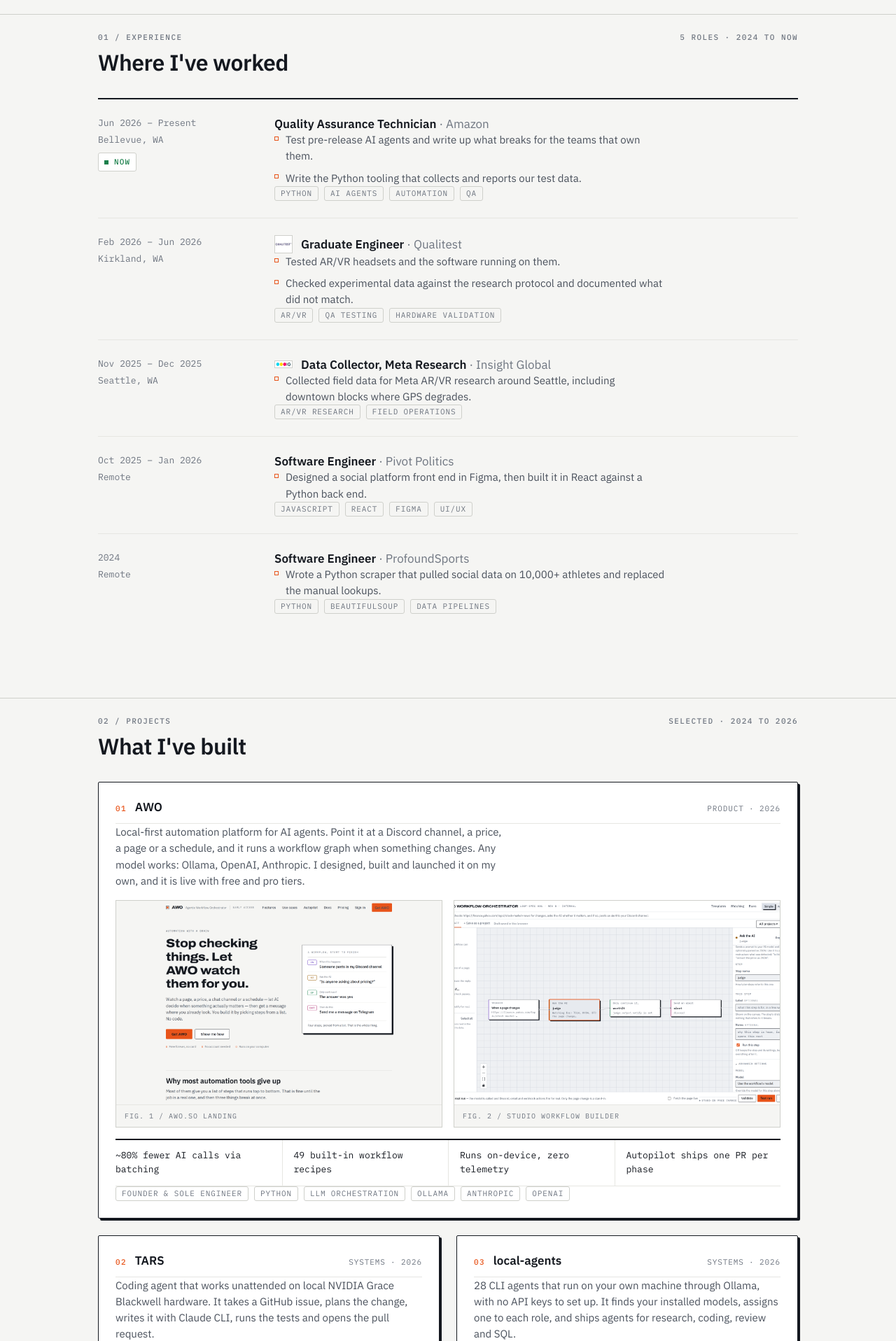
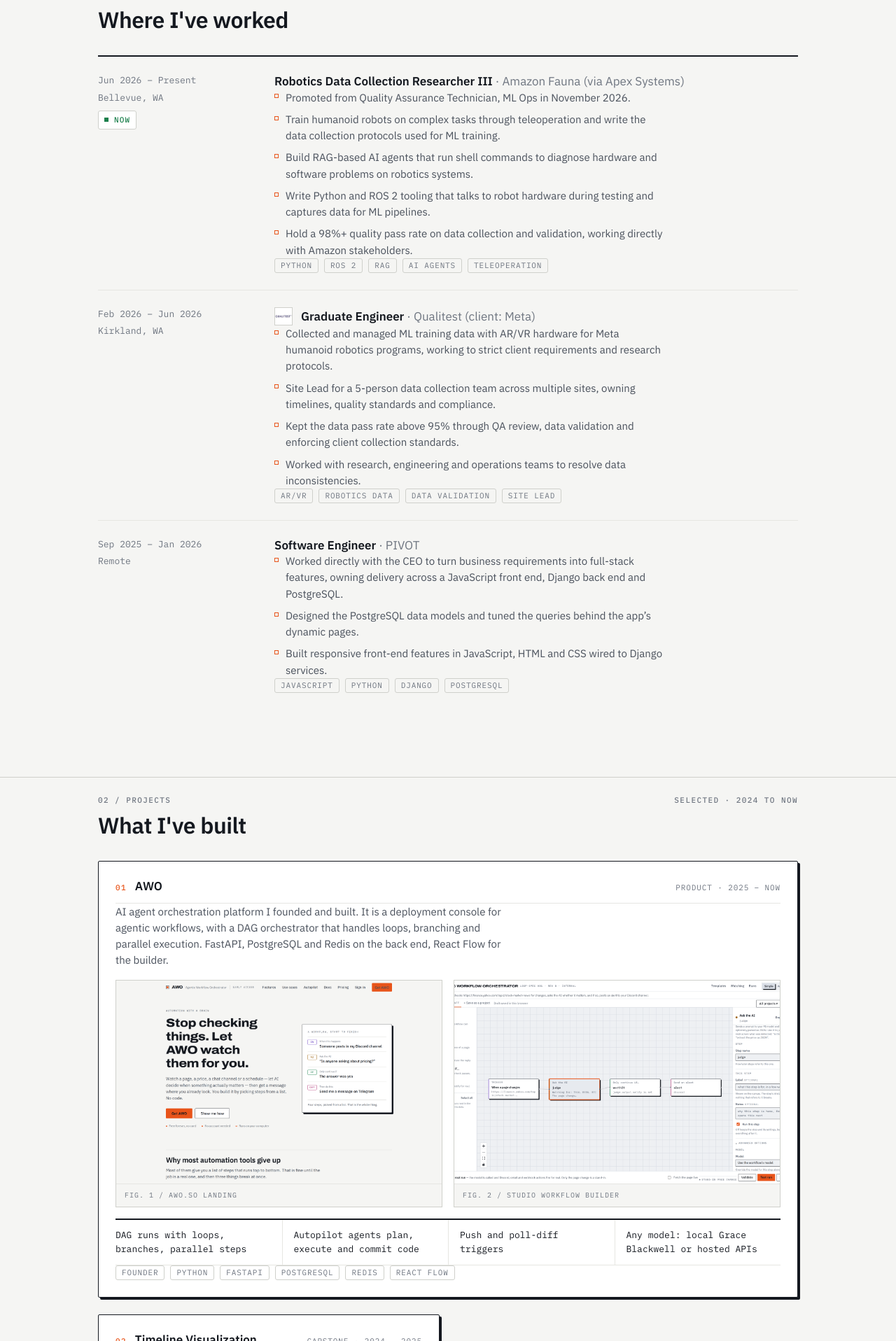
Before and after one commit to dsneed123/dsneedy, a Next.js app: page / in a window 1280 px wide. Shown: the part 884-2800 px from the top of the page at 70% size. Built offline with nearby package versions, Linux system fonts and the light colour scheme.

Commit message:
update resume and job title

```diff
--- a/src/app/globals.css
+++ b/src/app/globals.css
@@ -420,6 +420,12 @@ body {
   border-top: 1px solid var(--line);
 }
 
+.hero + .section {
+  margin-top: 0;
+  border-top: 0;
+  padding-top: var(--s6);
+}
+
 .section-head {
   display: flex;
   flex-wrap: wrap;
@@ -780,7 +786,7 @@ a.panel:hover {
 /* ── Columns of points (stack) ─────────────────────────────────────── */
 .columns {
   display: grid;
-  grid-template-columns: repeat(3, minmax(0, 1fr));
+  grid-template-columns: repeat(4, minmax(0, 1fr));
   gap: var(--s6);
 }
 
--- a/src/app/layout.tsx
+++ b/src/app/layout.tsx
@@ -27,15 +27,15 @@ const plexMono = localFont({
 });
 
 const SITE = "https://dsneedy.com";
-const TITLE = "Davis Sneed | AI and Software Engineer in Seattle";
+const TITLE = "Davis Sneed | Robotics Researcher and AI Engineer in Seattle";
 const DESCRIPTION =
-  "I'm Davis Sneed, an AI and software engineer in Seattle. I build LLM agents and full-stack products in Python, TypeScript and React. Open to engineering roles.";
+  "I'm Davis Sneed, a Robotics Data Collection Researcher III at Amazon Fauna in Seattle. I build RAG-based robotics debugging agents, Python and ROS 2 tooling, and AWO, an AI agent orchestration platform.";
 
 export const metadata: Metadata = {
   metadataBase: new URL(SITE),
   title: {
     default: TITLE,
-    template: "%s | Davis Sneed, Software Engineer",
+    template: "%s | Davis Sneed",
   },
   description: DESCRIPTION,
   applicationName: "Davis Sneed — Portfolio",
@@ -46,14 +46,17 @@ export const metadata: Metadata = {
     "Davis Sneed",
     "software engineer",
     "Seattle software engineer",
+    "robotics researcher",
+    "Amazon Fauna",
+    "ROS 2",
+    "humanoid robotics",
+    "RAG agents",
     "agentic AI engineer",
     "AI engineer",
     "full-stack developer",
     "Python developer",
-    "TypeScript developer",
     "React developer",
     "Next.js developer",
-    "Rust developer",
     "Django developer",
     "LLM orchestration",
     "automation engineer",
@@ -72,7 +75,7 @@ export const metadata: Metadata = {
   openGraph: {
     type: "profile",
     url: SITE,
-    siteName: "Davis Sneed — Software Engineer",
+    siteName: "Davis Sneed",
     title: TITLE,
     description: DESCRIPTION,
     locale: "en_US",
@@ -84,7 +87,7 @@ export const metadata: Metadata = {
         url: "/media/og-card.png",
         width: 1200,
         height: 630,
-        alt: "Davis Sneed — software engineer in Seattle building agentic AI and full-stack products.",
+        alt: "Davis Sneed — robotics researcher and AI engineer in Seattle.",
       },
     ],
   },
@@ -120,9 +123,9 @@ const personSchema = {
   familyName: "Sneed",
   url: SITE,
   image: `${SITE}/media/headshot.png`,
-  jobTitle: "Software Engineer",
+  jobTitle: "Robotics Data Collection Researcher III",
   description:
-    "AI and software engineer in Seattle. Builds LLM agents, agentic workflow orchestration and full-stack web products in Python, TypeScript and React. Founder of AWO.",
+    "Robotics Data Collection Researcher III at Amazon Fauna in Seattle. Trains humanoid robots through teleoperation and builds RAG-based debugging agents and Python/ROS 2 tooling. Founder of AWO.",
   email: "mailto:dlsneed1298@gmail.com",
   address: {
     "@type": "PostalAddress",
@@ -137,24 +140,25 @@ const personSchema = {
   },
   worksFor: {
     "@type": "Organization",
-    name: "Amazon",
-    sameAs: "https://www.amazon.com/",
+    name: "Amazon Fauna",
   },
   knowsAbout: [
+    "Robotics",
+    "ROS 2",
+    "Humanoid robot teleoperation",
+    "Retrieval-augmented generation",
+    "ML data pipelines",
     "Agentic AI",
     "Large language model orchestration",
     "Full-stack web development",
     "Python",
-    "TypeScript",
     "React",
     "Next.js",
     "Django",
     "Rust",
-    "Go",
     "C++",
     "PostgreSQL",
-    "Docker",
-    "Quality assurance automation",
+    "FastAPI",
   ],
   sameAs: [
     "https://github.com/dsneed123",
@@ -164,14 +168,14 @@ const personSchema = {
   ],
   seeks: {
     "@type": "Demand",
-    name: "Full-time software engineering roles",
+    name: "Engineering roles in AI agents and robotics",
   },
 };
 
 const siteSchema = {
   "@context": "https://schema.org",
   "@type": "WebSite",
-  name: "Davis Sneed — Software Engineer",
+  name: "Davis Sneed",
   url: SITE,
   inLanguage: "en-US",
   author: { "@type": "Person", name: "Davis Sneed" },
--- a/src/app/page.tsx
+++ b/src/app/page.tsx
@@ -18,18 +18,18 @@ type Project = {
 const projects: Project[] = [
   {
     title: 'AWO',
-    role: 'Founder & Sole Engineer',
-    year: '2026',
+    role: 'Founder',
+    year: '2025 – now',
     type: 'Product',
     featured: true,
-    description: 'Local-first automation platform for AI agents. Point it at a Discord channel, a price, a page or a schedule, and it runs a workflow graph when something changes. Any model works: Ollama, OpenAI, Anthropic. I designed, built and launched it on my own, and it is live with free and pro tiers.',
+    description: 'AI agent orchestration platform I founded and built. It is a deployment console for agentic workflows, with a DAG orchestrator that handles loops, branching and parallel execution. FastAPI, PostgreSQL and Redis on the back end, React Flow for the builder.',
     highlights: [
-      '~80% fewer AI calls via batching',
-      '49 built-in workflow recipes',
-      'Runs on-device, zero telemetry',
-      'Autopilot ships one PR per phase'
+      'DAG runs with loops, branches, parallel steps',
+      'Autopilot agents plan, execute and commit code',
+      'Push and poll-diff triggers',
+      'Any model: local Grace Blackwell or hosted APIs'
     ],
-    technologies: ['Python', 'LLM Orchestration', 'Ollama', 'Anthropic', 'OpenAI'],
+    technologies: ['Python', 'FastAPI', 'PostgreSQL', 'Redis', 'React Flow'],
     link: 'https://awo.so',
     images: [
       {
@@ -45,53 +45,25 @@ const projects: Project[] = [
     ]
   },
   {
-    title: 'TARS',
-    role: 'Creator',
-    year: '2026',
-    type: 'Systems',
-    description: 'Coding agent that works unattended on local NVIDIA Grace Blackwell hardware. It takes a GitHub issue, plans the change, writes it with Claude CLI, runs the tests and opens the pull request.',
-    technologies: ['Python', 'Claude API', 'GitHub API', 'Bash'],
-    link: 'https://tarsai.dev'
-  },
-  {
-    title: 'local-agents',
-    role: 'Creator',
-    year: '2026',
-    type: 'Systems',
-    description: '28 CLI agents that run on your own machine through Ollama, with no API keys to set up. It finds your installed models, assigns one to each role, and ships agents for research, coding, review and SQL.',
-    technologies: ['Python', 'Ollama', 'CLI', 'Local LLMs'],
-    link: 'https://github.com/dsneed123/local-agents'
-  },
-  {
-    title: 'Lighter',
-    role: 'Creator',
-    year: '2026',
-    type: 'Systems',
-    description: 'Agent suite tuned for cheap inference: shorter prompts, less context, and the smallest model that still gets the task right. Benchmarked against bigger models to measure what the tokens and the latency actually cost.',
-    technologies: ['Python', 'LLM Benchmarking', 'Prompt Engineering'],
-    link: 'https://github.com/dsneed123/Lighter'
-  },
-  {
-    title: 'HygGeo',
-    role: 'Co-Founder & Lead Developer',
-    year: '2025',
-    type: 'Professional',
-    description: 'Travel platform for eco-friendly stays, co-founded and built end to end. Django on the back end, a custom front end, geolocation search and reviews from the people who stayed there.',
-    technologies: ['Python', 'Django', 'PostgreSQL', 'JavaScript'],
-    link: 'https://HygGeo.com'
+    title: 'Timeline Visualization',
+    role: 'Scrum Master & Full-Stack Developer',
+    year: '2024 – 2025',
+    type: 'Capstone',
+    description: 'Year-long senior design project for R7D LLC, a SpaceX vendor. As Scrum Master I ran Agile sprints for a team of four engineers, and I built full-stack features: a drag-and-drop UI, dynamic visualizations and the SQL data models. Won Best Senior Design CS Project in 2025.',
+    technologies: ['React', 'Next.js', 'Python', 'PostgreSQL']
   }
 ];
 
 type Brief = { title: string; note: string; meta: string; link?: string };
 
 const alsoBuilt: Brief[] = [
+  { title: 'local-agents', note: '28+ open-source AI agents that run locally on Ollama', meta: 'Python · 2026', link: 'https://github.com/dsneed123/local-agents' },
+  { title: 'TARS', note: 'Coding agent that turns GitHub issues into tested pull requests', meta: 'Python · 2026', link: 'https://tarsai.dev' },
+  { title: 'Lighter', note: 'Agent suite tuned for the smallest model that gets the job done', meta: 'Python · 2026', link: 'https://github.com/dsneed123/Lighter' },
+  { title: 'HygGeo', note: 'Travel platform for eco-friendly stays, co-founded', meta: 'Django · 2025', link: 'https://HygGeo.com' },
   { title: 'Centrebyte', note: 'Crypto marketplace with wallet and instant payments', meta: 'Django · 2025', link: 'http://centrebyte.com' },
-  { title: 'TARS-Lite', note: 'Offline variant of TARS on Ollama, zero API cost', meta: 'Python · 2026' },
-  { title: 'Hive', note: 'Outreach automation assistant with a React dashboard', meta: 'Python · 2026' },
-  { title: 'Core Roulette', note: 'Fitness app with workout randomization and tracking', meta: 'Next.js · 2024', link: 'http://www.core-roulette.com/' },
   { title: 'Physics Engine', note: '2D collision and particle simulation in Rust', meta: 'Rust · 2024', link: 'https://github.com/dsneed123/Bouncing_balls_rust' },
-  { title: 'Shamir Secret Sharing', note: 'Threshold key splitting over finite fields', meta: 'Python · 2024', link: 'https://github.com/dsneed123/shamir_secret_sharing' },
-  { title: 'Solar System Sim', note: 'Orbital mechanics simulation in Rust', meta: 'Rust · 2024', link: 'https://github.com/dsneed123/solar-system-rust' }
+  { title: 'Shamir Secret Sharing', note: 'Threshold key splitting over finite fields', meta: 'Python · 2024', link: 'https://github.com/dsneed123/shamir_secret_sharing' }
 ];
 
 type Experience = {
@@ -107,66 +79,53 @@ type Experience = {
 
 const experience: Experience[] = [
   {
-    title: 'Quality Assurance Technician',
-    company: 'Amazon',
+    title: 'Robotics Data Collection Researcher III',
+    company: 'Amazon Fauna (via Apex Systems)',
     period: 'Jun 2026 – Present',
     location: 'Bellevue, WA',
     current: true,
     bullets: [
-      'Test pre-release AI agents and write up what breaks for the teams that own them.',
-      'Write the Python tooling that collects and reports our test data.'
+      'Promoted from Quality Assurance Technician, ML Ops in November 2026.',
+      'Train humanoid robots on complex tasks through teleoperation and write the data collection protocols used for ML training.',
+      'Build RAG-based AI agents that run shell commands to diagnose hardware and software problems on robotics systems.',
+      'Write Python and ROS 2 tooling that talks to robot hardware during testing and captures data for ML pipelines.',
+      'Hold a 98%+ quality pass rate on data collection and validation, working directly with Amazon stakeholders.'
     ],
-    technologies: ['Python', 'AI Agents', 'Automation', 'QA']
+    technologies: ['Python', 'ROS 2', 'RAG', 'AI Agents', 'Teleoperation']
   },
   {
     title: 'Graduate Engineer',
-    company: 'Qualitest',
+    company: 'Qualitest (client: Meta)',
     period: 'Feb 2026 – Jun 2026',
     location: 'Kirkland, WA',
     bullets: [
-      'Tested AR/VR headsets and the software running on them.',
-      'Checked experimental data against the research protocol and documented what did not match.'
+      'Collected and managed ML training data with AR/VR hardware for Meta humanoid robotics programs, working to strict client requirements and research protocols.',
+      'Site Lead for a 5-person data collection team across multiple sites, owning timelines, quality standards and compliance.',
+      'Kept the data pass rate above 95% through QA review, data validation and enforcing client collection standards.',
+      'Worked with research, engineering and operations teams to resolve data inconsistencies.'
     ],
-    technologies: ['AR/VR', 'QA Testing', 'Hardware Validation'],
+    technologies: ['AR/VR', 'Robotics Data', 'Data Validation', 'Site Lead'],
     logo: '/media/qualitest-logo.jpg'
   },
   {
-    title: 'Data Collector, Meta Research',
-    company: 'Insight Global',
-    period: 'Nov 2025 – Dec 2025',
-    location: 'Seattle, WA',
-    bullets: [
-      'Collected field data for Meta AR/VR research around Seattle, including downtown blocks where GPS degrades.'
-    ],
-    technologies: ['AR/VR Research', 'Field Operations'],
-    logo: '/media/insightglobal-logo.png'
-  },
-  {
     title: 'Software Engineer',
-    company: 'Pivot Politics',
-    period: 'Oct 2025 – Jan 2026',
+    company: 'PIVOT',
+    period: 'Sep 2025 – Jan 2026',
     location: 'Remote',
     bullets: [
-      'Designed a social platform front end in Figma, then built it in React against a Python back end.'
+      'Worked directly with the CEO to turn business requirements into full-stack features, owning delivery across a JavaScript front end, Django back end and PostgreSQL.',
+      'Designed the PostgreSQL data models and tuned the queries behind the app’s dynamic pages.',
+      'Built responsive front-end features in JavaScript, HTML and CSS wired to Django services.'
     ],
-    technologies: ['JavaScript', 'React', 'Figma', 'UI/UX']
-  },
-  {
-    title: 'Software Engineer',
-    company: 'ProfoundSports',
-    period: '2024',
-    location: 'Remote',
-    bullets: [
-      'Wrote a Python scraper that pulled social data on 10,000+ athletes and replaced the manual lookups.'
-    ],
-    technologies: ['Python', 'BeautifulSoup', 'Data Pipelines']
+    technologies: ['JavaScript', 'Python', 'Django', 'PostgreSQL']
   }
 ];
 
 const skills = [
-  { group: 'Primary', items: ['Python', 'TypeScript', 'React', 'Next.js', 'Django'] },
-  { group: 'Systems', items: ['Rust', 'C++', 'Go', 'Bash', 'SQL'] },
-  { group: 'Tools', items: ['Claude API', 'Ollama', 'PostgreSQL', 'Docker', 'GitHub Actions'] }
+  { group: 'AI & LLM', items: ['AI agents & orchestration', 'RAG & tool calling', 'Claude & OpenAI APIs', 'Ollama, local models', 'DAG workflows'] },
+  { group: 'Languages', items: ['Python', 'JavaScript', 'SQL', 'Rust', 'C++'] },
+  { group: 'Frameworks', items: ['React', 'Next.js', 'Django', 'FastAPI', 'ROS 2'] },
+  { group: 'Data & cloud', items: ['PostgreSQL', 'Redis', 'ML data pipelines', 'AWS', 'Git & pytest'] }
 ];
 
 const nav = [
@@ -177,7 +136,7 @@ const nav = [
   { id: 'contact', label: 'Contact' }
 ];
 
-const RESUME = 'https://drive.google.com/file/d/105ynAzOU3AioXaAJMbz7xe-ANgBUMcRC/view?usp=sharing';
+const RESUME = 'https://drive.google.com/file/d/1WV_ELuE6890F6jHvQhinrQz3Q0uGFg5F/view?usp=sharing';
 const EMAIL = 'dlsneed1298@gmail.com';
 
 export default function Home() {
@@ -241,7 +200,7 @@ export default function Home() {
           <div className="wrap" style={{ position: 'relative' }}>
             <p className="doc-control">
               <span>Davis Sneed</span> <i aria-hidden>·</i>
-              <span>Software Engineer</span> <i aria-hidden>·</i>
+              <span>Robotics Data Collection Researcher III</span> <i aria-hidden>·</i>
               <span>Seattle, WA</span> <i aria-hidden>·</i>
               <span>Rev 2026.11</span> <i aria-hidden>·</i>
               <span>Sheet 1 of 1</span>
@@ -250,17 +209,18 @@ export default function Home() {
             <div className="hero-grid">
               <div>
                 <p className="eyebrow" style={{ marginBottom: 'var(--s4)' }}>
-                  LLM agents · Full-stack products
+                  Robotics · AI agents · Python
                 </p>
                 <h1 id="hero-title">
-                  Davis Sneed, AI and software engineer in Seattle.
+                  Davis Sneed, robotics researcher and AI engineer in Seattle.
                 </h1>
                 <p className="lede" style={{ marginTop: 'var(--s5)' }}>
-                  I build LLM agents and the full-stack products they run inside.{' '}
-                  <a href="https://awo.so" target="_blank" rel="noopener noreferrer">AWO</a>, my
-                  workflow orchestrator, is live. TARS runs on local Grace Blackwell hardware and
-                  opens its own pull requests. Day to day that means Python, TypeScript, React and
-                  Postgres, with the Claude and OpenAI APIs underneath.
+                  At Amazon Fauna I train humanoid robots through teleoperation and build RAG-based
+                  agents for on-site robotics debugging. Before that I worked on Meta&apos;s humanoid
+                  robotics program and shipped full-stack features alongside a startup CEO. I also
+                  founded{' '}
+                  <a href="https://awo.so" target="_blank" rel="noopener noreferrer">AWO</a>, where
+                  agents plan, execute and commit multi-step software tasks on local or cloud models.
                 </p>
 
                 <div className="hero-actions">
@@ -287,7 +247,7 @@ export default function Home() {
               <figure className="portrait">
                 <Image
                   src="/media/headshot.png"
-                  alt="Portrait of Davis Sneed, software engineer based in Seattle, Washington."
+                  alt="Portrait of Davis Sneed, robotics researcher and AI engineer based in Seattle, Washington."
                   width={520}
                   height={520}
                   priority
@@ -303,11 +263,11 @@ export default function Home() {
               </div>
               <div>
                 <dt>Education</dt>
-                <dd>Gonzaga University, BS Computer Science &apos;25</dd>
+                <dd>Gonzaga University, BA Computer Science &apos;25</dd>
               </div>
               <div>
                 <dt>Currently</dt>
-                <dd>QA Technician, Amazon</dd>
+                <dd>Robotics Data Collection Researcher III, Amazon Fauna</dd>
               </div>
               <div>
                 <dt>Latest ship</dt>
@@ -326,7 +286,7 @@ export default function Home() {
                 <span className="eyebrow">01 / Experience</span>
                 <h2 id="work-title">Where I&apos;ve worked</h2>
               </div>
-              <span className="eyebrow">5 roles · 2024 to now</span>
+              <span className="eyebrow">3 roles · 2025 to now</span>
             </div>
 
             <div className="roles">
@@ -382,7 +342,7 @@ export default function Home() {
                 <span className="eyebrow">02 / Projects</span>
                 <h2 id="projects-title">What I&apos;ve built</h2>
               </div>
-              <span className="eyebrow">Selected · 2024 to 2026</span>
+              <span className="eyebrow">Selected · 2024 to now</span>
             </div>
 
             <div className="projects">
@@ -419,7 +379,7 @@ export default function Home() {
                 <span className="eyebrow">03 / Stack</span>
                 <h2 id="stack-title">What I work in</h2>
               </div>
-              <span className="eyebrow">Languages · Systems · Infra</span>
+              <span className="eyebrow">AI · Languages · Infra</span>
             </div>
 
             <div className="columns">
@@ -446,8 +406,8 @@ export default function Home() {
                   Hiring? Let&apos;s talk.
                 </h2>
                 <p className="lede" style={{ marginTop: 'var(--s4)' }}>
-                  I&apos;m looking for full-time or contract engineering work on AI agents and
-                  full-stack products. Email gets the fastest answer, usually the same day.
+                  I&apos;m interested in engineering work on AI agents, robotics tooling and
+                  ML data systems. Email gets the fastest answer, usually the same day.
                 </p>
                 <div className="hero-actions">
                   <a className="btn btn-primary btn-lg" href={`mailto:${EMAIL}`}>
@@ -459,7 +419,7 @@ export default function Home() {
                 </div>
                 <div className="transcript" aria-hidden>
                   <div><b>$</b> <span>whoami</span></div>
-                  <div>davis sneed, ai + software engineer, seattle wa</div>
+                  <div>davis sneed, robotics data collection researcher iii + ai engineer, seattle wa</div>
                   <div><b>$</b> <span>status</span></div>
                   <div>open to work · same-day reply</div>
                 </div>
```
